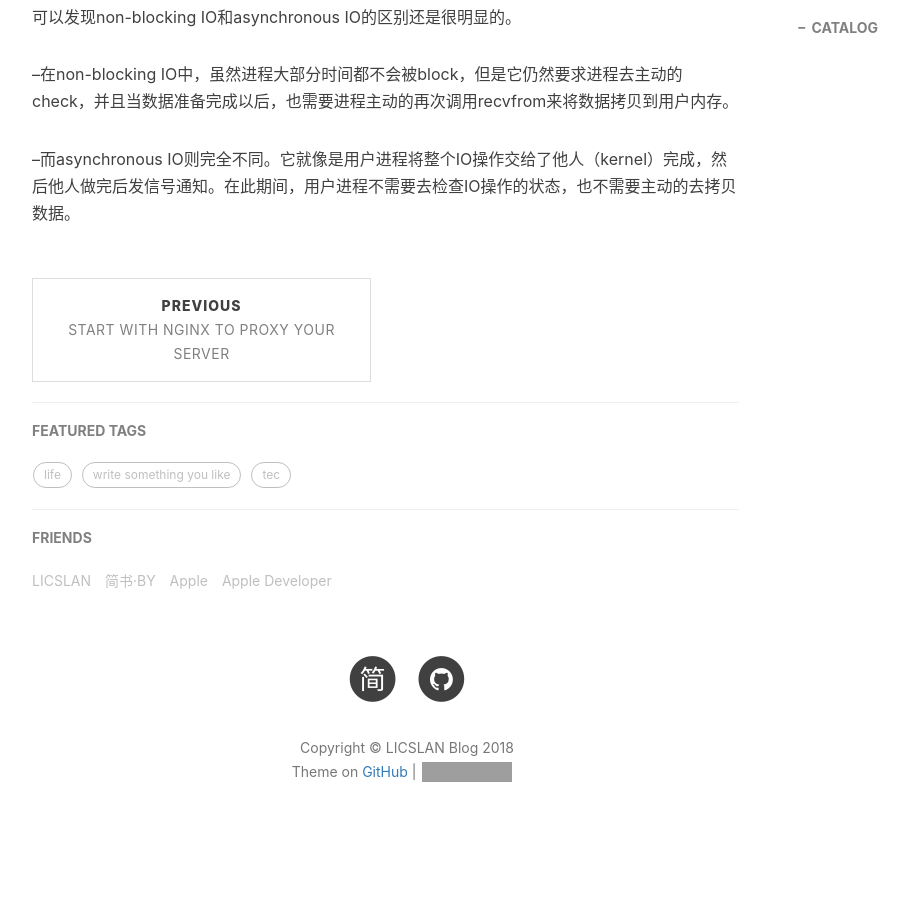
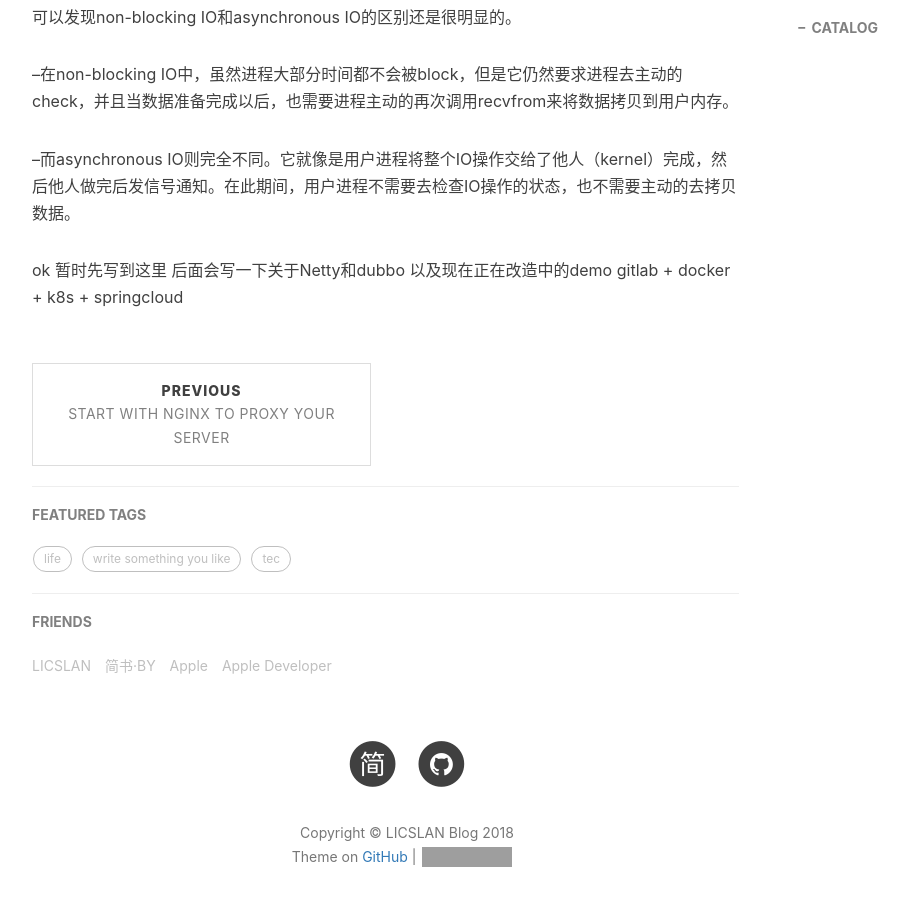
Before and after one commit to licslan/licslan.github.io, a Jekyll site: the page built from _posts/2018-08-07-简单理解计算机io和通信.md, in a window 1280 px wide and 900 px high, scrolled down 11721 px. Shown: the whole window, without its empty margins (233-1142 px from the left). Built offline with Jekyll 4.4.1, drawn with Linux system fonts in a browser that asks for light colours; nearby versions of some CDN libraries; comment, search, counter and statistics services are not loaded; before the commit the page ends 12597 px from its top, so only the background shows below that; grey boxes are pictures that could not be loaded.

Commit message:
about io

```diff
--- a/_posts/2018-08-07-简单理解计算机io和通信.md
+++ b/_posts/2018-08-07-简单理解计算机io和通信.md
@@ -230,3 +230,7 @@ select/epoll的优势并不是对于单个连接能处理得更快，而是在
 --在non-blocking IO中，虽然进程大部分时间都不会被block，但是它仍然要求进程去主动的check，并且当数据准备完成以后，也需要进程主动的再次调用recvfrom来将数据拷贝到用户内存。
 
 --而asynchronous IO则完全不同。它就像是用户进程将整个IO操作交给了他人（kernel）完成，然后他人做完后发信号通知。在此期间，用户进程不需要去检查IO操作的状态，也不需要主动的去拷贝数据。
+
+
+
+ok 暂时先写到这里   后面会写一下关于Netty和dubbo  以及现在正在改造中的demo  gitlab + docker + k8s + springcloud
```
